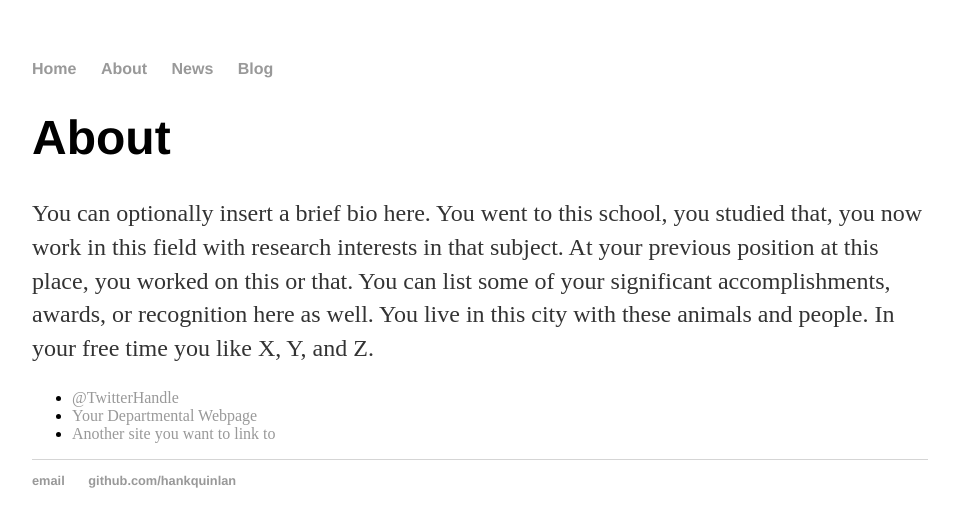
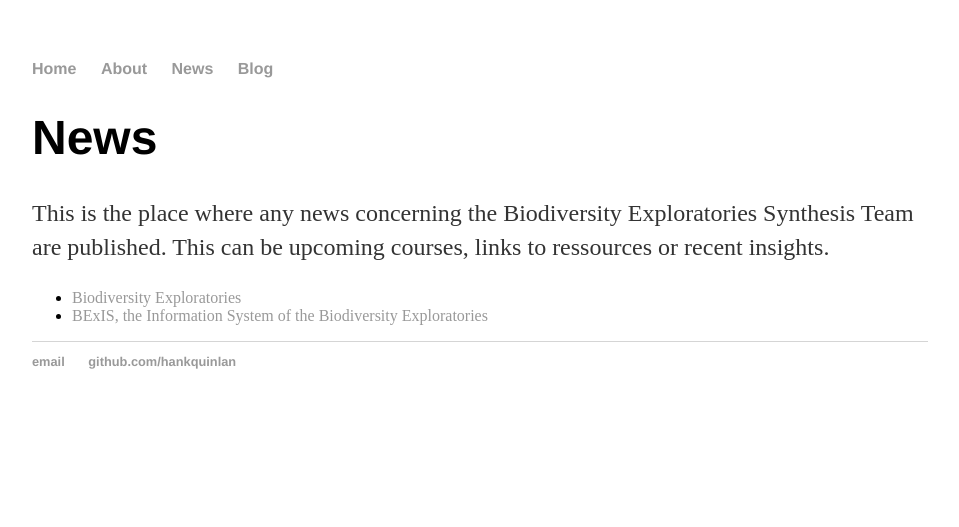
Before and after one commit to biodiversity-exploratories-synthesis/biodiversity-exploratories-synthesis.github.io, a Jekyll site: the page built from news/index.html, in a window 1280 px wide. Shown: the top 527 px of the page, without its empty margins (160-1119 px from the left). Built offline with Jekyll 4.4.1, drawn with Linux system fonts in a browser that asks for light colours.

Commit message:
Adding content

```diff
--- a/news/index.html
+++ b/news/index.html
@@ -1,15 +1,14 @@
 ---
 layout: default
-title: About Hank Quinlan
+title: News
 ---
 
 		<div class="about">
-			<h1>About</h1>
-			<p>You can optionally insert a brief bio here. You went to this school, you studied that, you now work in this field with research interests in that subject. At your previous position at this place, you worked on this or that. You can list some of your significant accomplishments, awards, or recognition here as well. You live in this city with these animals and people. In your free time you like X, Y, and Z.</p>
+			<h1>News</h1>
+			<p>This is the place where any news concerning the Biodiversity Exploratories Synthesis Team are published. This can be upcoming courses, links to ressources or recent insights.</p>
 
 			<ul class="contacts">
-				<li><a href="#">@TwitterHandle</a></li>
-				<li><a href="#">Your Departmental Webpage</a></li>
-				<li><a href="#">Another site you want to link to</a></li>
+				<li><a href="https://biodiversity-exploratories-synthesis.github.io/">Biodiversity Exploratories</a></li>
+				<li><a href="https://www.bexis.uni-jena.de/">BExIS, the Information System of the Biodiversity Exploratories</a></li>
 				</ul>
 		</div>
```
